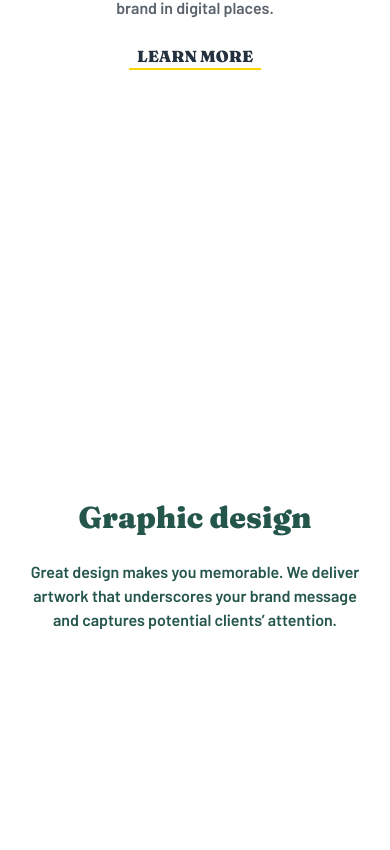
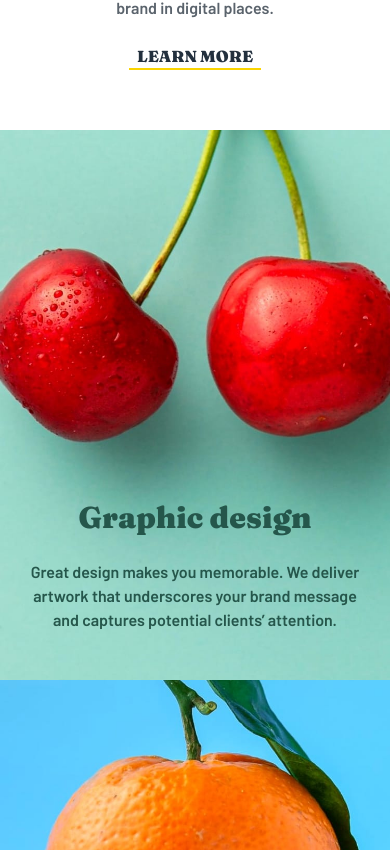
Before and after one commit to Manuel-GNcode/fronted-mentor-challenges, a React (Vite) app in the folder sunnyside-agency-landing-page-main/: page / in a window 390 px wide. Shown: the part 2014-2864 px from the top of the page. Built offline with nearby package versions, Linux system fonts and the light colour scheme.

Commit message:
Add responsive menu component and update App layout with background image handling

```diff
--- a/sunnyside-agency-landing-page-main/src/App.jsx
+++ b/sunnyside-agency-landing-page-main/src/App.jsx
@@ -1,16 +1,21 @@
 import Section from "./components/Section";
 import SectionAll from "./components/SectionAll";
 import Client from "./components/Client";
+import { Menu } from "./components/Menu";
+import { useState } from "react";
 
 function App() {
+  const [menu, setMenu] = useState(false);
 
   return (
     <>
     <header className="flex justify-between mt-8 px-8 absolute w-full">
       <img src="logo.svg" alt="logo" />
-      <button className="cursor-pointer">
+      <button onClick={()=>setMenu(!menu)} className="cursor-pointer">
         <img src="icon-hamburger.svg" alt="hamburger" />
       </button>
+
+      {menu && <Menu></Menu>}
     </header>
 
     <main>
--- /dev/null
+++ b/sunnyside-agency-landing-page-main/src/components/Menu.jsx
@@ -0,0 +1,10 @@
+export const Menu = () => {
+  return (
+    <div className="absolute bg-white w-[85%] flex flex-col top-16 p-8 justify-center items-center gap-4 font-barlow text-Dark-grayish-blue before:absolute before:size-5 before:right-0 before:top-[-20px] before:border-[20px] before:border-white before:border-t-transparent before:border-l-transparent">
+      <a className="w-fit px-8 py-2 rounded-4xl hover:bg-Yellow hover:text-black hover:font-fraunces hover:uppercase" href="#">About</a>
+      <a className="w-fit px-8 py-2 rounded-4xl hover:bg-Yellow hover:text-black hover:font-fraunces hover:uppercase" href="#">Services</a>
+      <a className="w-fit px-8 py-2 rounded-4xl hover:bg-Yellow hover:text-black hover:font-fraunces hover:uppercase" href="#">Projects</a>
+      <a className="w-fit px-8 py-2 rounded-4xl hover:bg-Yellow hover:text-black hover:font-fraunces hover:uppercase" href="#">Contact</a>
+    </div>
+  )
+}
--- a/sunnyside-agency-landing-page-main/src/components/SectionAll.jsx
+++ b/sunnyside-agency-landing-page-main/src/components/SectionAll.jsx
@@ -1,6 +1,7 @@
 const SectionAll = ({children, title, bgUrl}) => {
   return (
-    <section className={`h-[550px] bg-[url(${bgUrl})] bg-center bg-cover flex`}>
+    <section className={`h-[550px] flex relative`}>
+      <img className="absolute z-[-1] object-top object-cover w-full h-full" src={bgUrl} alt="bg image" />
       <div className="px-7 pb-12 text-center flex flex-col gap-6 mt-auto">
         <h2 className="font-fraunces font-[900] text-3xl text-Dark-desaturated-cyan">{title}</h2>
         <p className="font-barlow text-Dark-desaturated-cyan">{children}</p>
```
